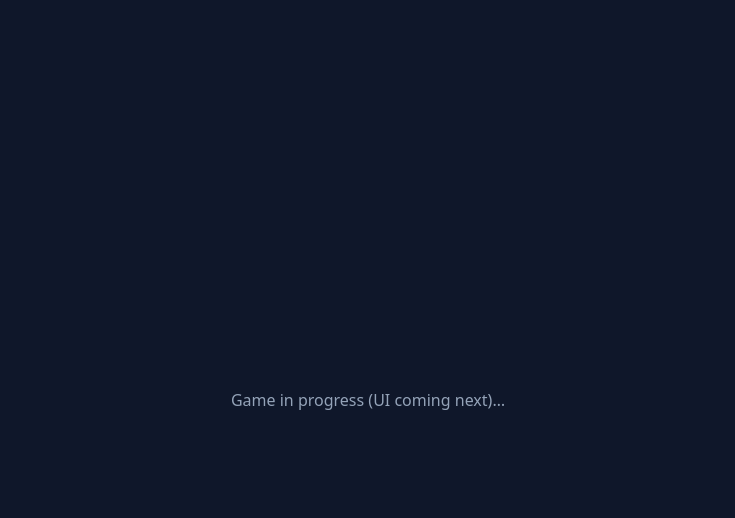
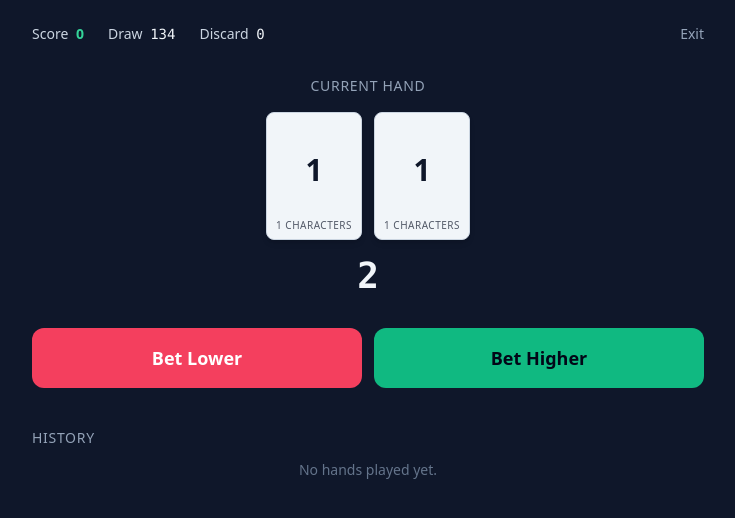
Before and after one commit to essam-saber/hand-betting-game, a React (Vite) app: page / in a window 1280 px wide. Both pictures are taken after a click on the button "New Game". Shown: the top 518 px of the page, without its empty margins (272-1007 px from the left). Built offline with nearby package versions, Linux system fonts and the light colour scheme.

Commit message:
feat(ui): game page with current hand, bet buttons, and history
Tile component reads its own value from the store so it re-renders
when dynamic values change. History reuses the same Tile at small size.

```diff
--- a/src/App.tsx
+++ b/src/App.tsx
@@ -1,17 +1,19 @@
 import { useGameStore } from "./store/gameStore";
 import { Landing } from "./pages/Landing";
+import { Game } from "./pages/Game";
 
 function App() {
   const game = useGameStore((s) => s.game);
 
   if (!game) return <Landing />;
-
-  // Game and End pages come in next steps
-  return (
-    <div className="min-h-screen flex items-center justify-center">
-      <p className="text-slate-400">Game in progress (UI coming next)…</p>
-    </div>
-  );
+  if (game.isGameOver) {
+    return (
+      <div className="min-h-screen flex items-center justify-center">
+        <p className="text-slate-400">End screen coming next…</p>
+      </div>
+    );
+  }
+  return <Game />;
 }
 
 export default App;
--- /dev/null
+++ b/src/components/History.tsx
@@ -0,0 +1,48 @@
+import type { HistoryEntry } from "../engine/state";
+import { Tile } from "./Tile";
+
+interface Props {
+  entries: HistoryEntry[];
+}
+
+export function History({ entries }: Props) {
+  if (entries.length === 0) {
+    return (
+      <p className="text-slate-500 text-sm text-center">
+        No hands played yet.
+      </p>
+    );
+  }
+
+  return (
+    <div className="space-y-2 max-h-64 overflow-y-auto pr-2">
+      {entries.map((entry, i) => (
+        <div
+          key={i}
+          className="flex items-center gap-3 p-2 rounded-lg bg-slate-800/40"
+        >
+          <div className="flex gap-1">
+            {entry.tiles.map((t) => (
+              <Tile key={t.id} tile={t} size="sm" />
+            ))}
+          </div>
+          <div className="flex-1 flex items-center justify-between text-sm">
+            <span className="font-mono text-slate-300">
+              total {entry.total}
+            </span>
+            <span className="text-slate-400 capitalize">
+              bet {entry.bet}
+            </span>
+            <span
+              className={`font-semibold ${
+                entry.won ? "text-emerald-400" : "text-rose-400"
+              }`}
+            >
+              {entry.won ? "won" : "lost"}
+            </span>
+          </div>
+        </div>
+      ))}
+    </div>
+  );
+}
--- /dev/null
+++ b/src/components/Tile.tsx
@@ -0,0 +1,52 @@
+import type { Tile as TileType } from "../engine/tiles";
+import { getTileValue } from "../engine/game";
+import { useGameStore } from "../store/gameStore";
+
+interface Props {
+  tile: TileType;
+  size?: "sm" | "lg";
+}
+
+const CATEGORY_COLORS: Record<string, string> = {
+  number: "bg-slate-100 text-slate-900",
+  dragon: "bg-rose-100 text-rose-900",
+  wind: "bg-sky-100 text-sky-900",
+};
+
+const CATEGORY_LABELS: Record<string, string> = {
+  number: "",
+  dragon: "🐉",
+  wind: "🌬",
+};
+
+export function Tile({ tile, size = "lg" }: Props) {
+  const tileValues = useGameStore((s) => s.game?.tileValues ?? {});
+  const value = getTileValue(tile, tileValues);
+
+  const sizeClasses =
+    size === "lg"
+      ? "w-24 h-32 text-base"
+      : "w-12 h-16 text-xs";
+
+  return (
+    <div
+      className={`
+        ${sizeClasses}
+        ${CATEGORY_COLORS[tile.category]}
+        rounded-lg shadow-md flex flex-col items-center justify-between
+        py-2 px-1 border border-slate-300
+        transition-transform hover:-translate-y-1
+      `}
+    >
+      <span className="text-xl leading-none">
+        {CATEGORY_LABELS[tile.category] || ""}
+      </span>
+      <span className={`font-bold ${size === "lg" ? "text-3xl" : "text-lg"}`}>
+        {value}
+      </span>
+      <span className="text-[10px] uppercase tracking-wider opacity-70 leading-tight text-center">
+        {size === "lg" ? tile.label : ""}
+      </span>
+    </div>
+  );
+}
--- /dev/null
+++ b/src/pages/Game.tsx
@@ -0,0 +1,80 @@
+import { useGameStore } from "../store/gameStore";
+import { sumHand } from "../engine/game";
+import { Tile } from "../components/Tile";
+import { History } from "../components/History";
+
+export function Game() {
+  const game = useGameStore((s) => s.game);
+  const bet = useGameStore((s) => s.bet);
+  const exitToLanding = useGameStore((s) => s.exitToLanding);
+
+  if (!game) return null; // safety — App should never render Game without a game
+
+  const currentTotal = sumHand(game.currentHand, game.tileValues);
+
+  return (
+    <div className="min-h-screen flex flex-col items-center px-4 py-6">
+      <div className="w-full max-w-2xl">
+        {/* Top bar */}
+        <header className="flex items-center justify-between mb-8 text-sm">
+          <div className="flex gap-6 text-slate-300">
+            <span>
+              Score <span className="font-bold text-emerald-400 ml-1">{game.score}</span>
+            </span>
+            <span>
+              Draw <span className="font-mono text-slate-100 ml-1">{game.drawPile.length}</span>
+            </span>
+            <span>
+              Discard <span className="font-mono text-slate-100 ml-1">{game.discardPile.length}</span>
+            </span>
+          </div>
+          <button
+            onClick={exitToLanding}
+            className="text-slate-400 hover:text-slate-200 transition-colors"
+          >
+            Exit
+          </button>
+        </header>
+
+        {/* Current hand */}
+        <section className="mb-8">
+          <p className="text-center text-slate-400 text-sm uppercase tracking-wider mb-4">
+            Current Hand
+          </p>
+          <div className="flex justify-center gap-3 mb-4">
+            {game.currentHand.map((t) => (
+              <Tile key={t.id} tile={t} size="lg" />
+            ))}
+          </div>
+          <p className="text-center text-4xl font-bold font-mono">
+            {currentTotal}
+          </p>
+        </section>
+
+        {/* Bet buttons */}
+        <section className="flex gap-3 mb-10">
+          <button
+            onClick={() => bet("lower")}
+            className="flex-1 py-4 rounded-xl bg-rose-500 hover:bg-rose-400 text-white font-semibold text-lg transition-colors"
+          >
+            Bet Lower
+          </button>
+          <button
+            onClick={() => bet("higher")}
+            className="flex-1 py-4 rounded-xl bg-emerald-500 hover:bg-emerald-400 text-slate-950 font-semibold text-lg transition-colors"
+          >
+            Bet Higher
+          </button>
+        </section>
+
+        {/* History */}
+        <section>
+          <h2 className="text-sm uppercase tracking-wider text-slate-400 mb-3">
+            History
+          </h2>
+          <History entries={game.history} />
+        </section>
+      </div>
+    </div>
+  );
+}
```
